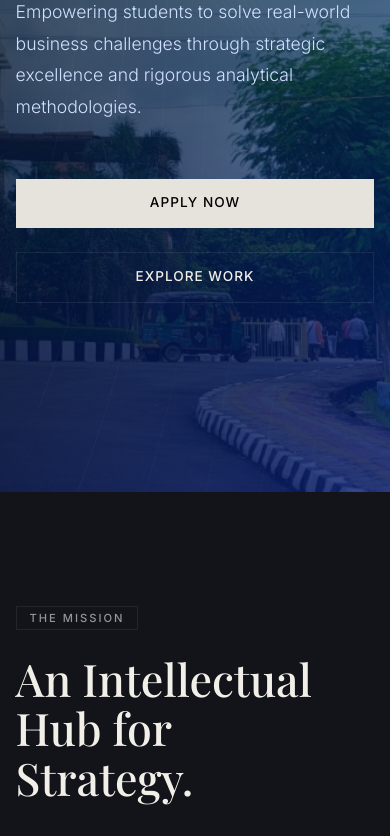
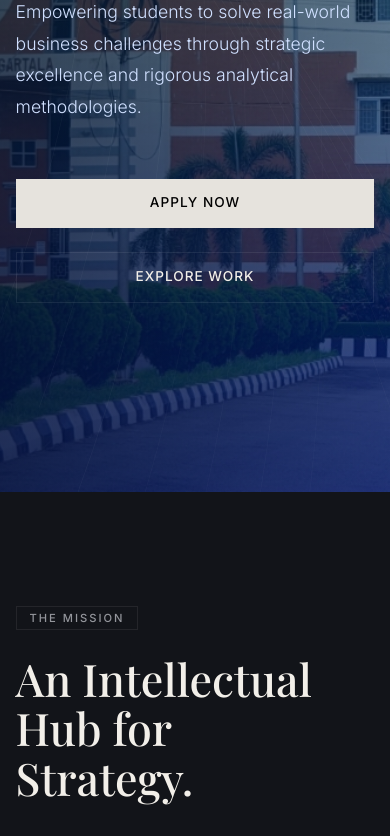
Before and after one commit to rg-ui/cclub, a website: page index.html in a window 390 px wide. Shown: the part 352-1188 px from the top of the page. Drawn offline with nearby package versions, Linux system fonts and the light colour scheme; a web font is replaced by a local one.

Commit message:
fix: resolve mobile background image issue

```diff
--- a/style.css
+++ b/style.css
@@ -668,6 +668,10 @@ body.modal-open {
     .hamburger.active .bar:nth-child(3) {
         transform: translateY(-7px) rotate(-45deg);
     }
+    .hero {
+        background-attachment: scroll, scroll;
+        background-position: left center, center;
+    }
 
     .hero-title { font-size: 10vw; }
     .hero-actions { flex-direction: column; width: 100%; }
```
